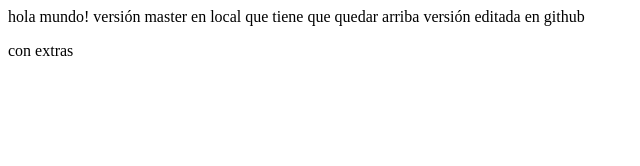
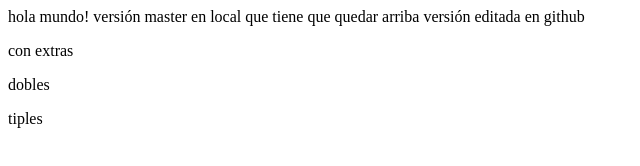
Before and after one commit to fgirones/test, a plain HTML site: page index.html in a window 1280 px wide. Shown: the whole page, without its empty margins (0-640 px from the left). Drawn offline with Linux system fonts and the light colour scheme.

Commit message:
test completo

```diff
--- a/index.html
+++ b/index.html
@@ -1,4 +1,6 @@
 <html>
 <p>hola mundo! versión master en local que tiene que quedar arriba versión editada en github</p>
 <p>con extras</p>
+<p>dobles</p>
+<p>tiples</p>
 </html>
```
